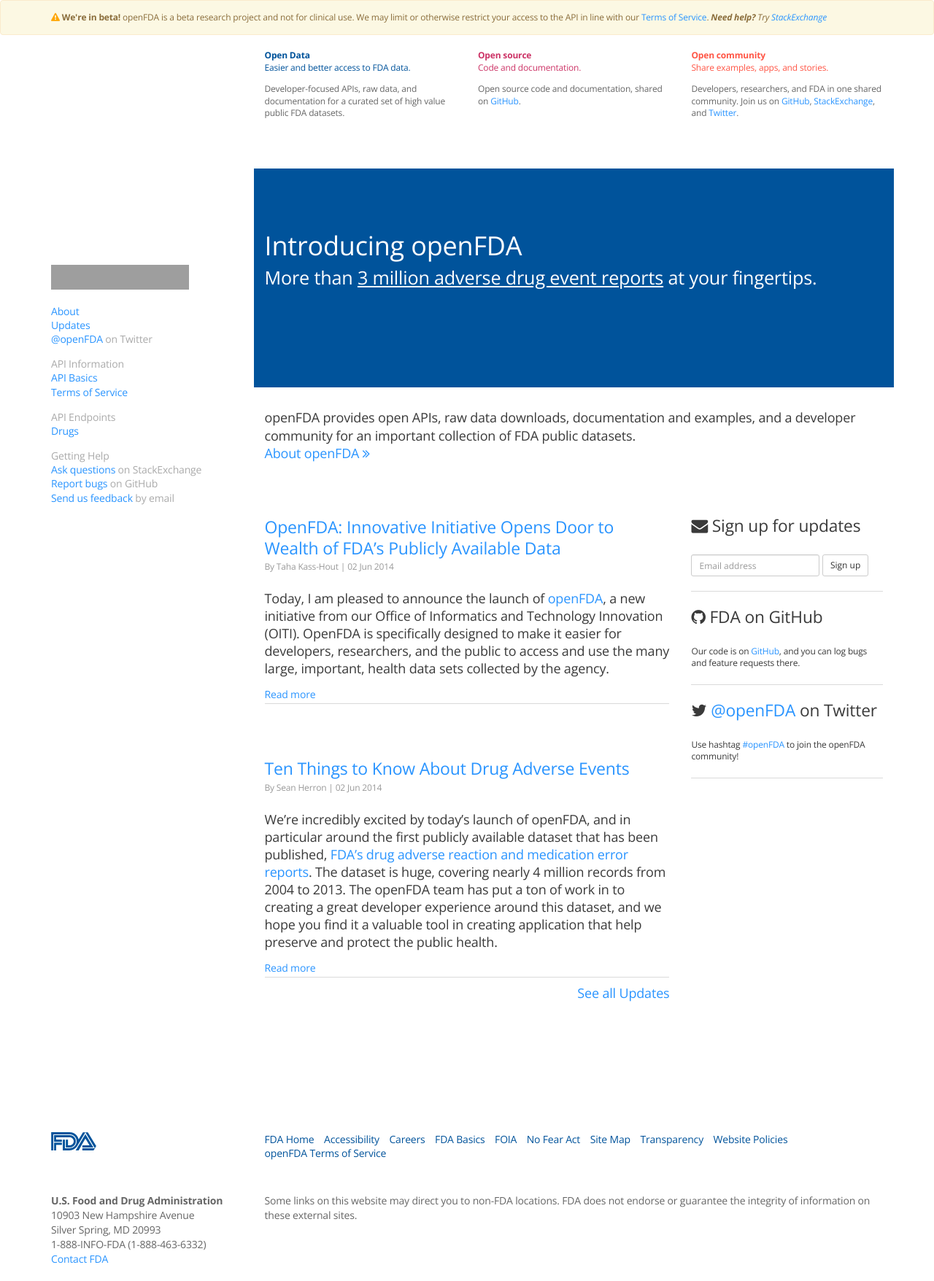
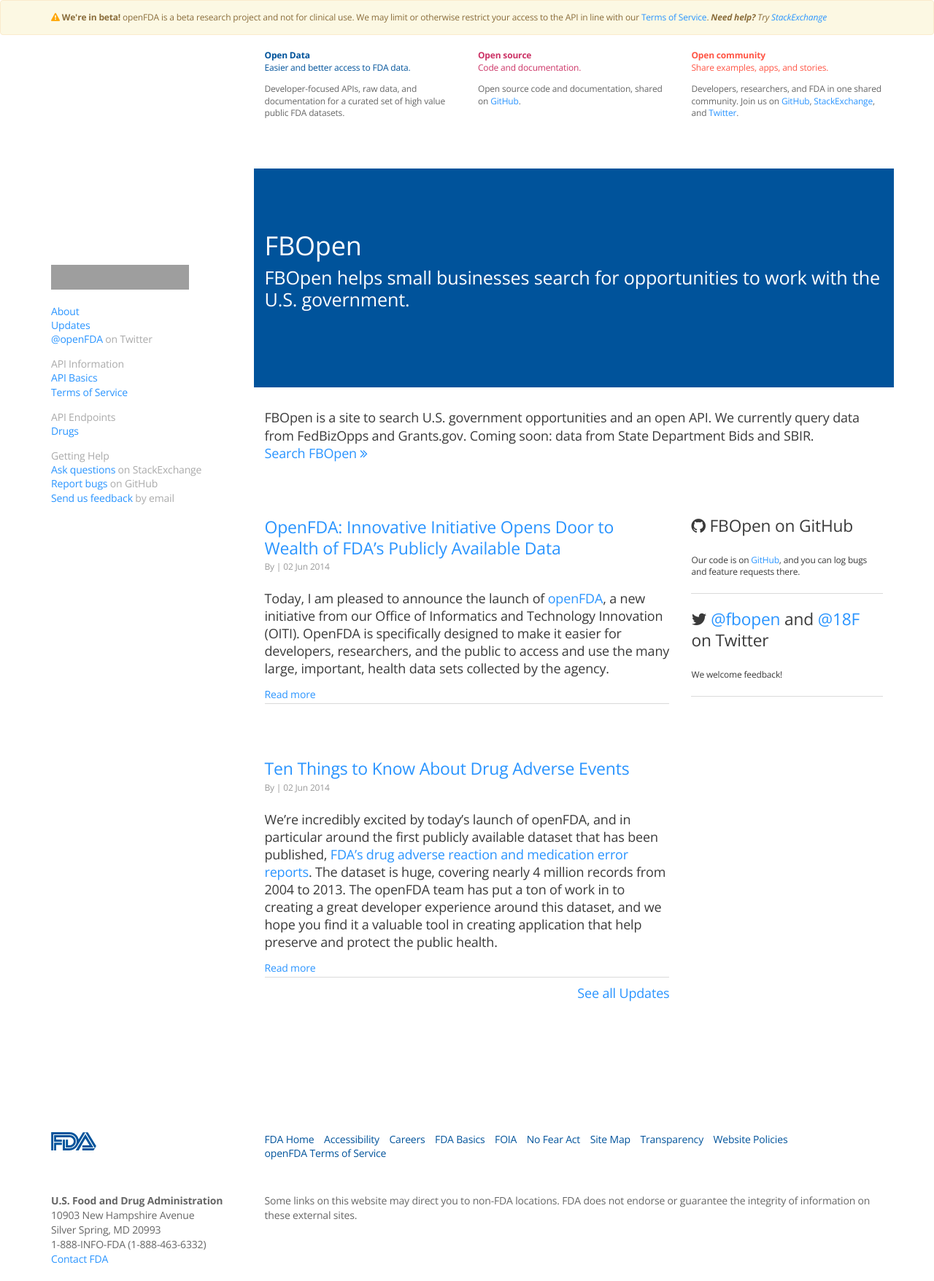
Before and after one commit to 18F/fbopen, a Jekyll site: the page built from index.html, in a window 1280 px wide. Shown: the whole page at 73% size. Built offline with Jekyll 4.4.1, drawn with Linux system fonts in a browser that asks for light colours; grey boxes are pictures that could not be loaded.

Commit message:
switching content to FBOpen

```diff
--- a/_config.yml
+++ b/_config.yml
@@ -8,7 +8,7 @@
   parse_block_html: true
 
 pygments: true
-baseurl: https://18f.github.io/fbopen
+baseurl:
 permalink: /update/:title/
 
 welcome_message: "A set of open-source tools to help small businesses search for opportunities to work with the U.S. government."
--- a/_layouts/home.html
+++ b/_layouts/home.html
@@ -11,20 +11,21 @@
   <div class="homepage-header">
     <div class="welcome-message">
       <div class="welcome-text">
-        <h1>Introducing openFDA</h1>
-        <p class="tagline">More than <a href="{{ site.baseurl }}/drug/event">3 million adverse drug event reports</a> at your fingertips.</p>
-        <a href="{{ site.baseurl }}/drug/event" style="text-decoration: none">
+        <h1>FBOpen</h1>
+        <p class="tagline">FBOpen helps small businesses search for opportunities to work with the U.S. government.</p>
+<!--
           <div id="api-home-demo">
             <span id="title" class="out"></span>
             <div id="chart"></div>
           </div>
+-->
         </a>
         <br />
       </div>
     </div>
     <div>
-      openFDA provides open APIs, raw data downloads, documentation and examples, and a developer community for an important collection of FDA public datasets.<br />
-      <a href="{{ site.baseurl }}/about">About openFDA <i class="fa fa-angle-double-right"></i></a>
+      FBOpen is a site to search U.S. government opportunities and an open API. We currently query data from FedBizOpps and Grants.gov. Coming soon: data from State Department Bids and SBIR.<br />
+      <a href="http://fbopen.gsa.gov">Search FBOpen <i class="fa fa-angle-double-right"></i></a>
     </div>
   </div>
   <div class="homepage-content">
@@ -45,7 +46,7 @@
   </div>
 
   <div class="homepage-aside">
-    <div class="activity">
+<!--    <div class="activity">
       <h2><i class="fa fa-envelope"></i> Sign up for updates</h2>
       <div id="contact-form" class="form-inline slight">
         <label for="email" class="sr-only">Email address</label>
@@ -53,13 +54,14 @@
         <button class="btn btn-default btn-sm" id="listserv-signup">Sign up</button>
       </div>
     </div>
+-->
     <div class="activity">
-      <h2><i class="fa fa-github"></i> FDA on GitHub</a></h2>
-      Our code is on <a href="https://github.com/FDA" target="_blank">GitHub</a>, and you can log bugs and feature requests there.
+      <h2><i class="fa fa-github"></i> FBOpen on GitHub</a></h2>
+      Our code is on <a href="https://github.com/18f/fbopen" target="_blank">GitHub</a>, and you can log bugs and feature requests there.
     </div>
     <div class="activity">
-      <h2><i class="fa fa-twitter"></i> <a href="https://twitter.com/openFDA" target="_blank">@openFDA</a> on Twitter</h2>
-      Use hashtag <a href="https://twitter.com/search?q=%23openfda" target="_blank">#openFDA</a> to join the openFDA community!
+      <h2><i class="fa fa-twitter"></i> <a href="https://twitter.com/fbopen" target="_blank">@fbopen</a> and <a href="https://twitter.com/18f" target="_blank">@18F</a> on Twitter</h2>
+      We welcome feedback!
     </div>
   </div>
 </div>
```
Also changed, not shown: _data/authors.yml (+5 -11 lines), assets/img/logo-18f.png (added), favicon.ico, 1 other file.
